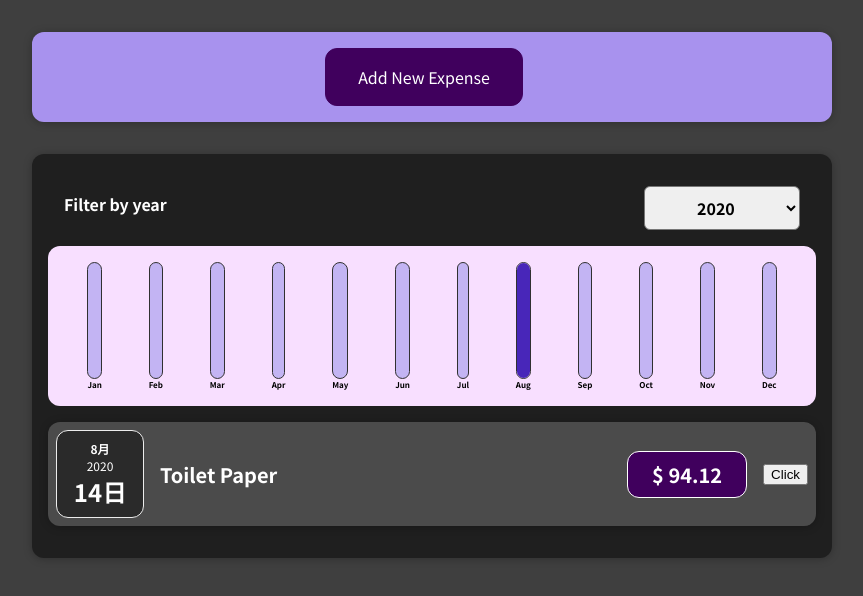
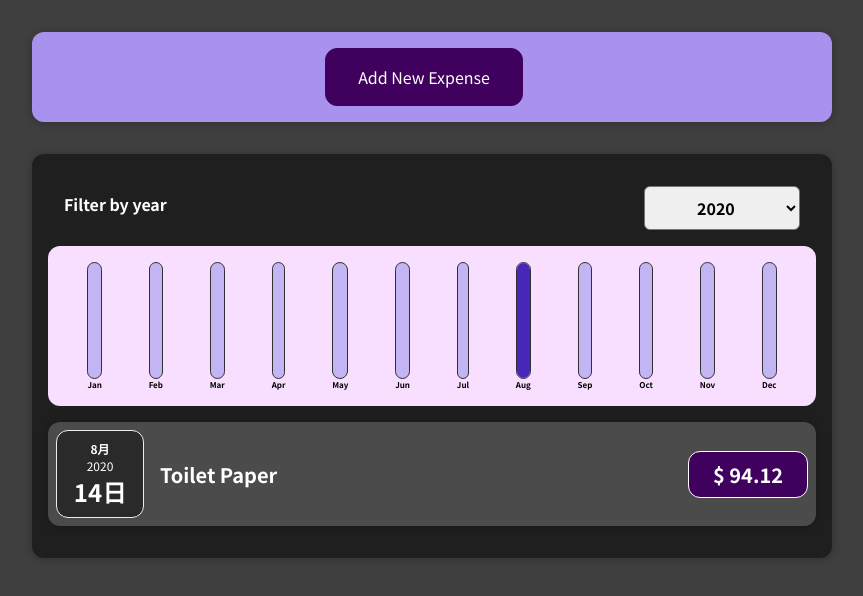
Before and after one commit to rdchen1124/React-Complete-Guide, a React (Create React App) app: page / in a window 1280 px wide. Shown: the top 596 px of the page, without its empty margins (208-1071 px from the left). Built offline with nearby package versions, Linux system fonts and the light colour scheme.

Commit message:
Remove this testing feature.

```diff
--- a/src/components/Expenses/ExpenseItem.js
+++ b/src/components/Expenses/ExpenseItem.js
@@ -1,22 +1,16 @@
-import React, { useState } from 'react';
+import React from 'react';
 import './ExpenseItem.css'
 import ExpenseDate from './ExpenseDate';
 import Card from '../UI/Card';
 
 const ExpenseItem = ({title, amount, date}) => {
-  const [name, setName] = useState(title);
-  const handleClick = () => {
-    setName('Updated');
-    console.log(name);
-  }
   return (
     <li>
       <Card className='expense-item'>
         <ExpenseDate date={date} />
         <div className='expense-item__description'>
-          <h2>{name}</h2>
+          <h2>{title}</h2>
           <div className='expense-item__price'>$ {amount}</div>
-          <button onClick={handleClick}>Click</button>
         </div>
       </Card>
     </li>
```
